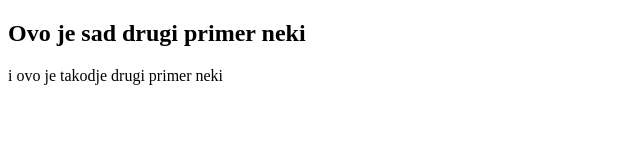
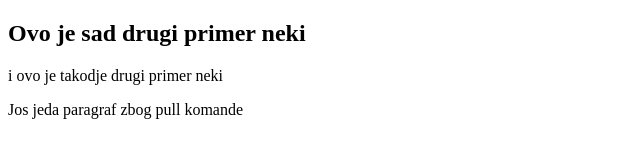
Before and after one commit to DusanS93/primer2, a plain HTML site: page index.html in a window 1280 px wide. Shown: the whole page, without its empty margins (0-640 px from the left). Drawn offline with Linux system fonts and the light colour scheme.

Commit message:
Update index.html

```diff
--- a/index.html
+++ b/index.html
@@ -9,5 +9,6 @@
 <body>
     <h2>Ovo je sad drugi primer neki</h2>
     <p>i ovo je takodje drugi primer neki</p>
+    <p>Jos jeda paragraf zbog pull komande</p>
 </body>
 </html>
```
